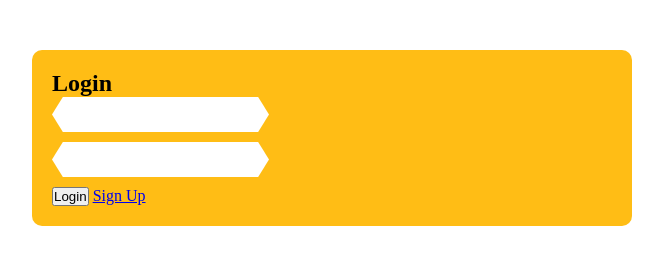
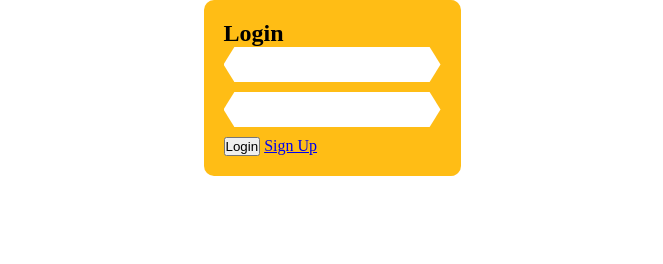
Before and after one commit to feri-irawan/Form-Hexagon-Style, a plain HTML site: page index.html in a window 1280 px wide. Shown: the whole page, without its empty margins (308-971 px from the left). Drawn offline with Linux system fonts and the light colour scheme.

Commit message:
update index.html

```diff
--- a/index.html
+++ b/index.html
@@ -39,10 +39,10 @@
   box-sizing: border-box;
 }
 body {
-  align-items: center;
+  display: flex;
 }
 .container {
-  margin: 50px auto;
+  margin: auto;
   max-width: 600px;
 }
 .form-container {
```
